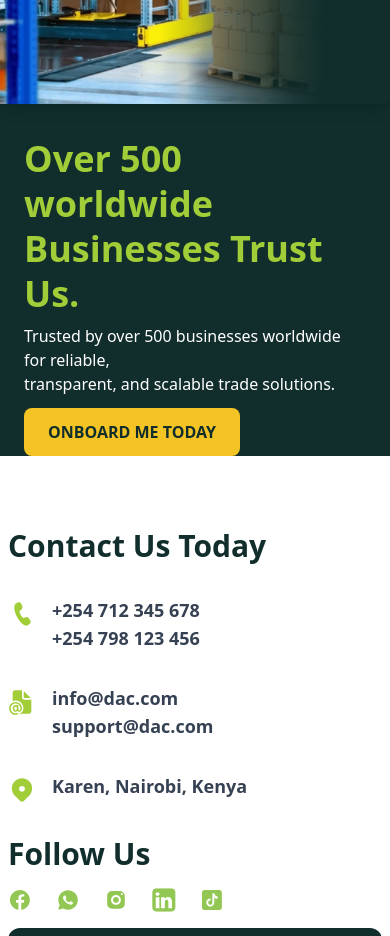
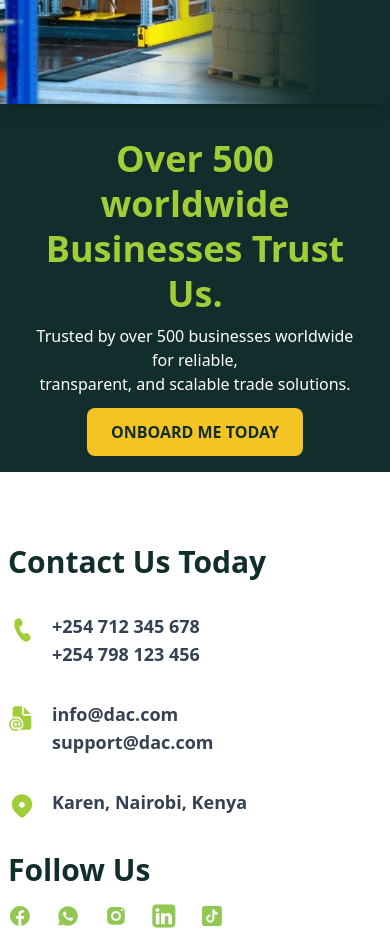
Before and after one commit to 7442charles/DAC, a plain HTML site: page index.html in a window 390 px wide. Shown: the part 7360-8296 px from the top of the page. Drawn offline with nearby package versions, Linux system fonts and the light colour scheme.

Commit message:
fised responsivness om tablet view

```diff
--- a/index.html
+++ b/index.html
@@ -406,7 +406,7 @@
             </div>
 
             <!-- Right: Text Content Inside Container -->
-            <div class="relative z-20 px-6 lg:px-12">
+            <div class="relative z-20 px-6 lg:px-12 text-center md:text-center lg:text-left flex flex-col items-center lg:items-start">
                 <h2 class="text-4xl font-bold mb-2 leading-tight text-[#A1CD38]">
                     Over 500 worldwide <br /> Businesses Trust Us.
                 </h2>
@@ -414,7 +414,7 @@
                     Trusted by over 500 businesses worldwide for reliable, <br />
                     transparent, and scalable trade solutions.
                 </p>
-                <button class="bg-[#F4C424] text-[#112E2C] font-bold py-3 px-6 rounded-lg hover:bg-yellow-400 transition duration-300">
+                <button class="bg-[#F4C424] text-[#112E2C] font-bold py-3 px-6 rounded-lg hover:bg-yellow-400 transition duration-300 mb-4">
                     ONBOARD ME TODAY
                 </button>
             </div>
```
